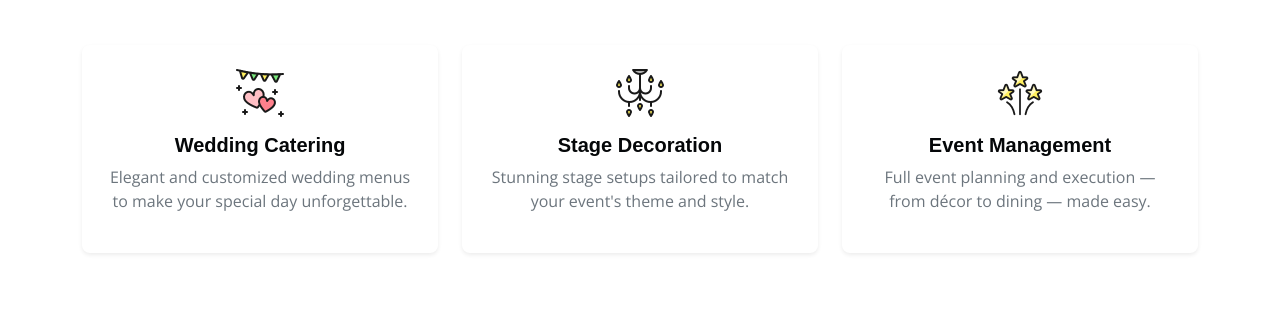
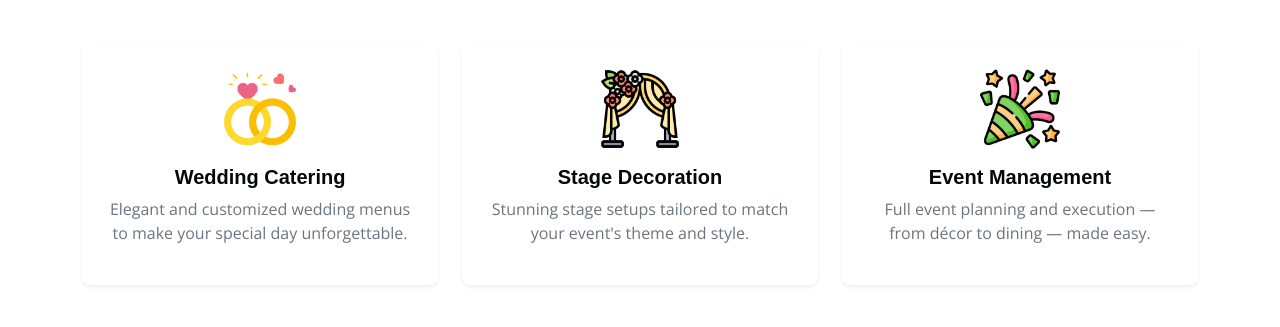
Before and after one commit to itsriyaas/catering-website, a plain HTML site: page service.html in a window 1280 px wide. Shown: the part 473-800 px from the top of the page. Drawn offline with nearby package versions, Linux system fonts and the light colour scheme; a web font is replaced by a local one.

Commit message:
image changes

```diff
--- a/service.html
+++ b/service.html
@@ -115,7 +115,7 @@
           >
             <div class="card h-100 shadow-sm border-0 text-center p-4">
               <img
-                src="/img/Wedding-Celebration--Streamline-Ultimate.png"
+                src="/img/servicon/wedding-ring.png"
                 alt="Wedding Catering"
                 class="mb-3 mx-auto img-fluid"
                 style="max-width: 80px"
@@ -136,7 +136,7 @@
           >
             <div class="card h-100 shadow-sm border-0 text-center p-4">
               <img
-                src="/img/Ceiling-Ball-Chandelier-Retro--Streamline-Ultimate.png"
+                src="/img/servicon/wedding-arch.png"
                 alt="Stage Decoration"
                 class="mb-3 mx-auto img-fluid"
                 style="max-width: 80px"
@@ -157,7 +157,7 @@
           >
             <div class="card h-100 shadow-sm border-0 text-center p-4">
               <img
-                src="/img/Wedding-Fireworks--Streamline-Ultimate.png"
+                src="/img/servicon/party.png"
                 alt="Event Management"
                 class="mb-3 mx-auto img-fluid"
                 style="max-width: 80px"
```
Also changed, not shown: index.html (+6 -6 lines), img/servicon/chef.png (added), img/servicon/fresh.png (added), img/servicon/menu.png (added), img/servicon/party.png (added), img/servicon/wedding-arch.png (added), img/servicon/wedding-ring.png (added).
